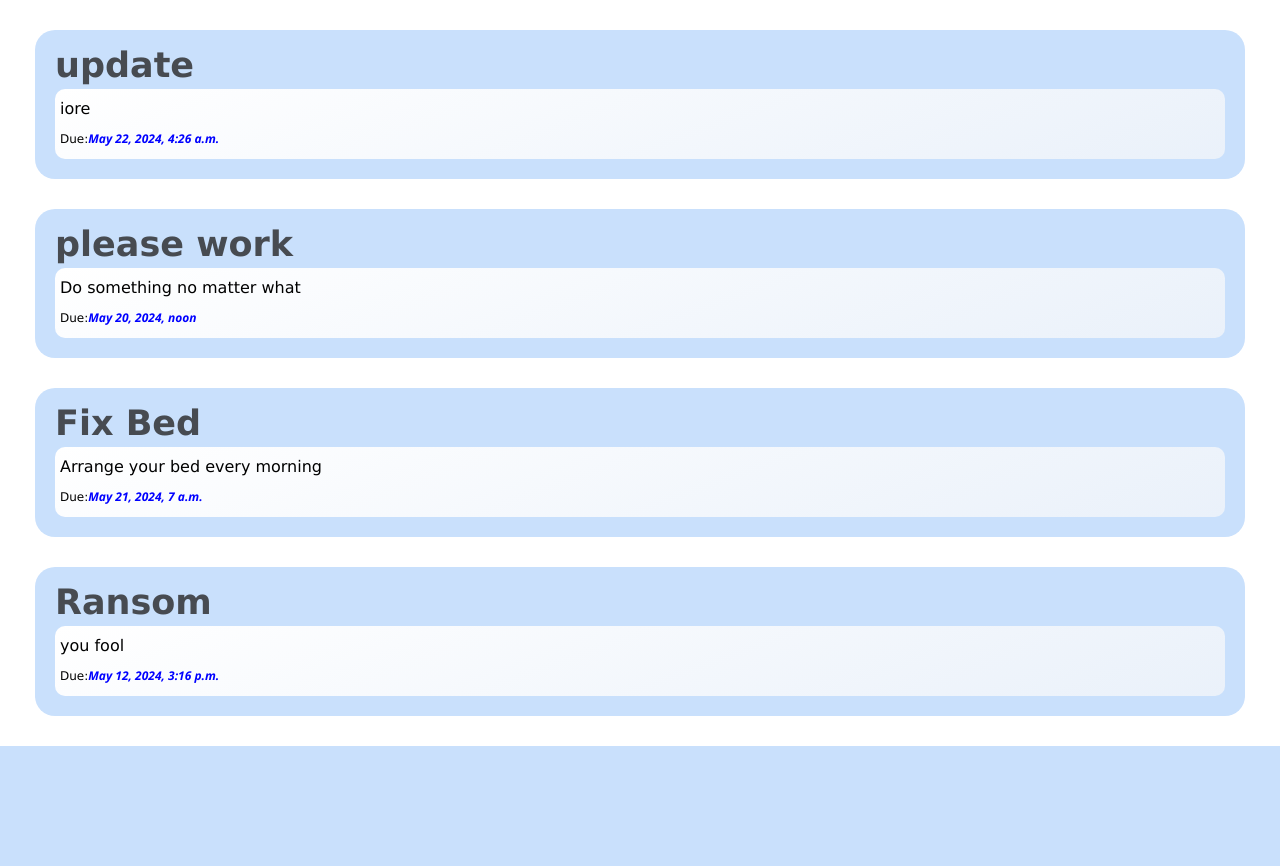
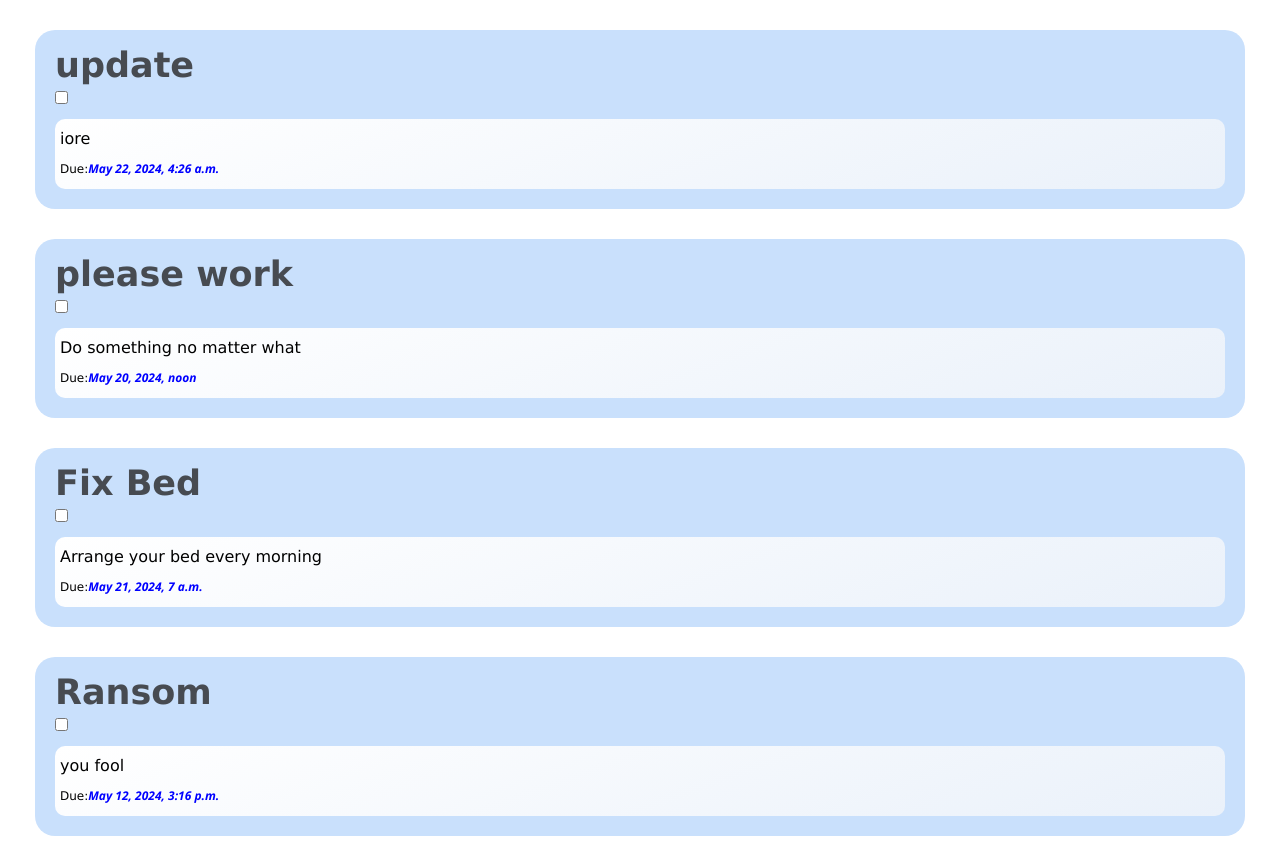
Before and after one commit to Nkeh/Tasks, a Django app: page /tasks/ in a window 1280 px wide. Shown: the part 65-931 px from the top of the page. Before the commit the page ends 811 px from the top, so only its background shows below. Run offline with Django 5.2, Linux system fonts and the light colour scheme; a user stored in the database is signed in; data comes from the database, SQL or seed files in the repository; both versions use the stored data as it was after the commit.

Commit message:
done with the phase 1

```diff
--- a/todolist/templates/todolist/task_list.html
+++ b/todolist/templates/todolist/task_list.html
@@ -9,13 +9,17 @@
     {% for task in tasks %}
     <div class="tasklist">
       <h2><a href="{% url 'task.detail' task.id %}">{{task.title}}</a></h2>
-
+      <label class="switch">
+        <input type="checkbox">
+        <span class="slider round"></span>
+      </label>
       <div class="description">
         <p>{{task.description}}</p>
 
         <p class="duedate">Due: <b> {{task.deadline}}</b></p>
       </div>
     </div>
+
     {% endfor %}
 
 {% endblock content %}
```
Also changed, not shown: db.sqlite3.
